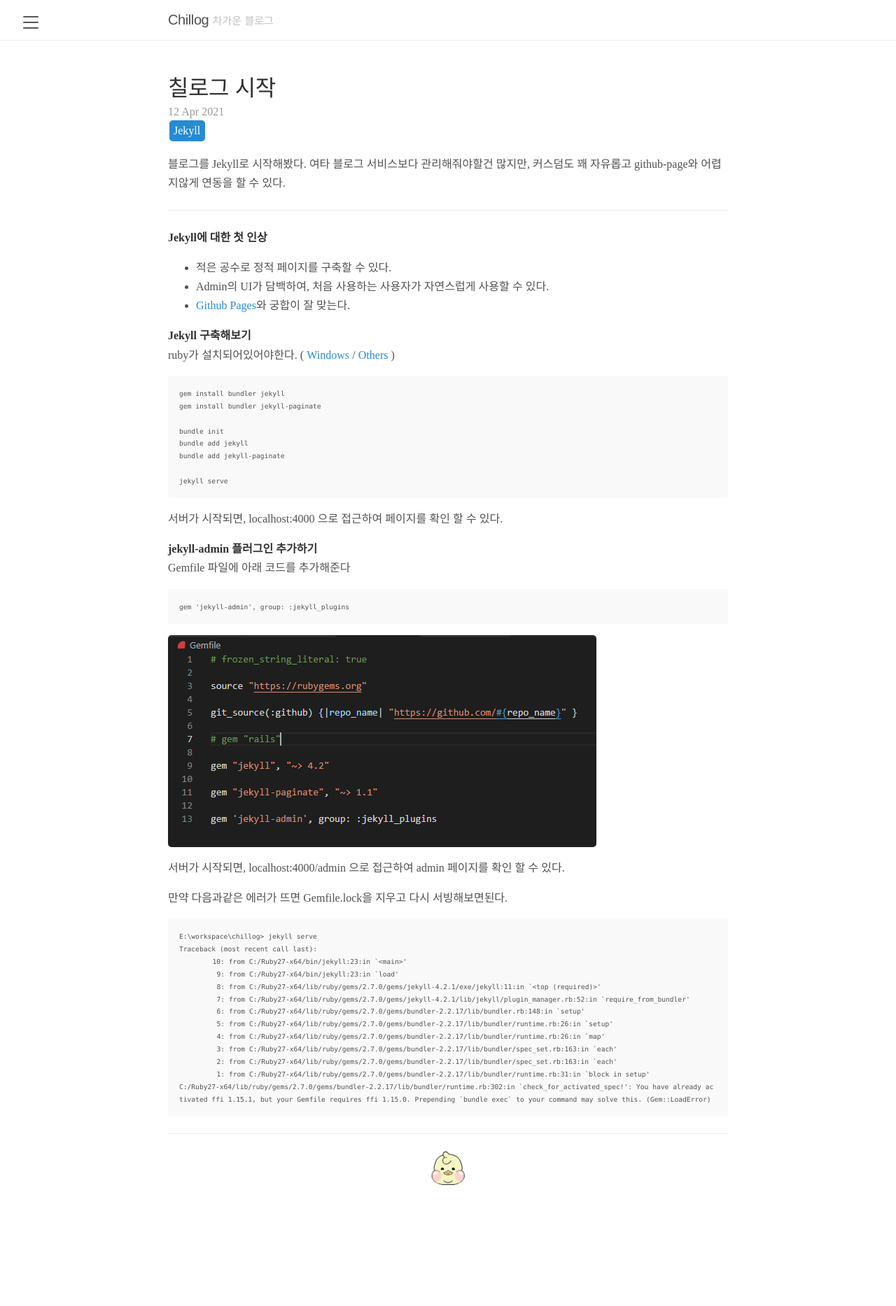
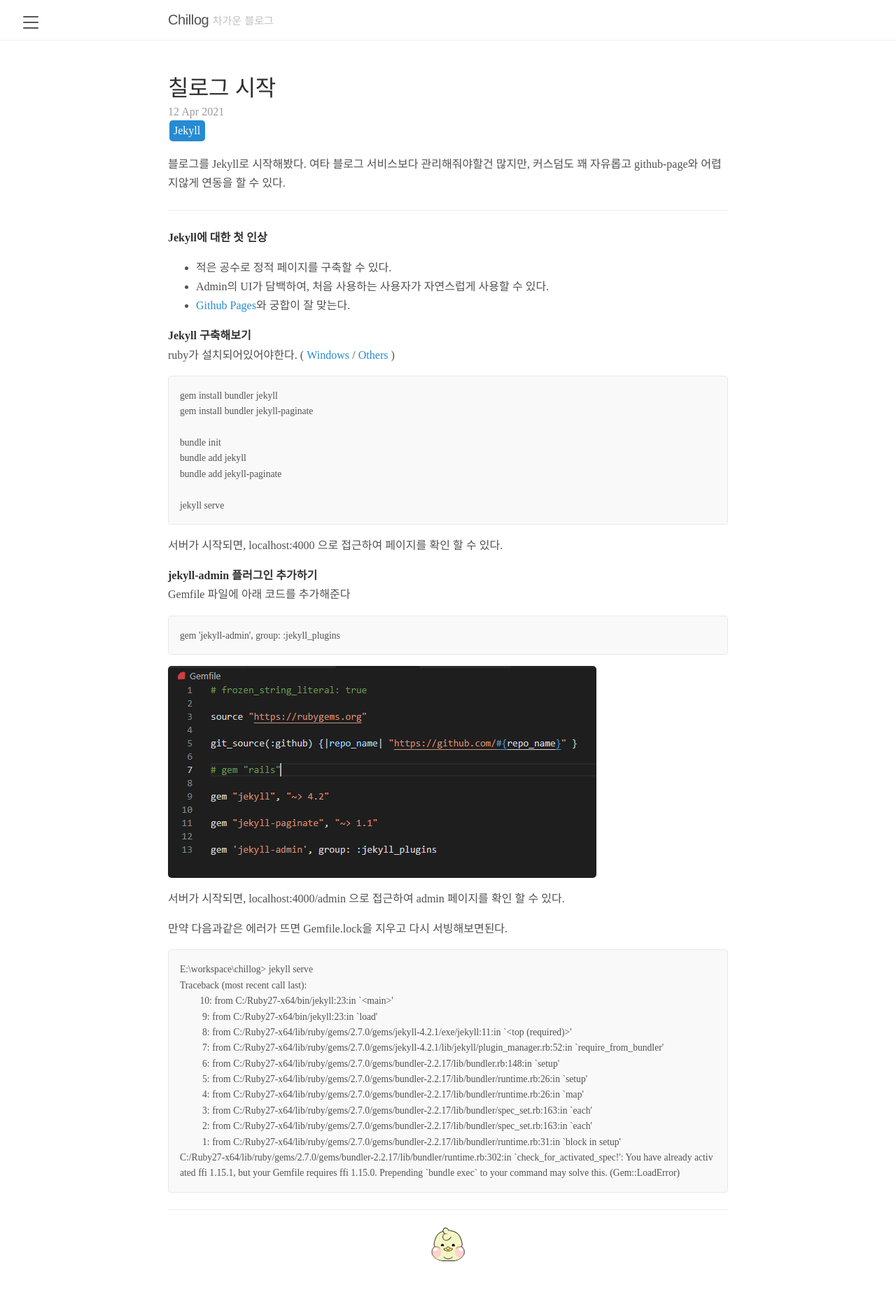
Before and after one commit to chillyMind/chillyMind.github.io, a Jekyll site: the page built from _posts/2021-04-12-starting-chilog.md, in a window 1280 px wide. Shown: the whole page at 70% size. Built offline with Jekyll 4.4.1, drawn with Linux system fonts in a browser that asks for light colours; some web fonts are replaced; before the commit the page ends 1758 px from its top, so only the background shows below that.

Commit message:
code block css 수정

```diff
--- a/public/css/poole.css
+++ b/public/css/poole.css
@@ -149,7 +149,7 @@ abbr[title] {
 /* Code */
 code,
 pre {
-  font-family: Menlo, Monaco, "Courier New", monospace;
+  font-family: "NEXON Lv2 Gothic";
 }
 code {
   padding: .25em .5em;
@@ -159,11 +159,12 @@ code {
   border-radius: 3px;
 }
 pre {
+  border: 1px solid #e9e9e9;
   display: block;
   margin-top: 0;
   margin-bottom: 1rem;
   padding: 1rem;
-  font-size: .8rem;
+  font-size: 1rem;
   line-height: 1.4;
   white-space: pre;
   white-space: pre-wrap;
@@ -173,7 +174,6 @@ pre {
 }
 pre code {
   padding: 0;
-  font-size: 75%;
   color: inherit;
   background-color: transparent;
 }
```
